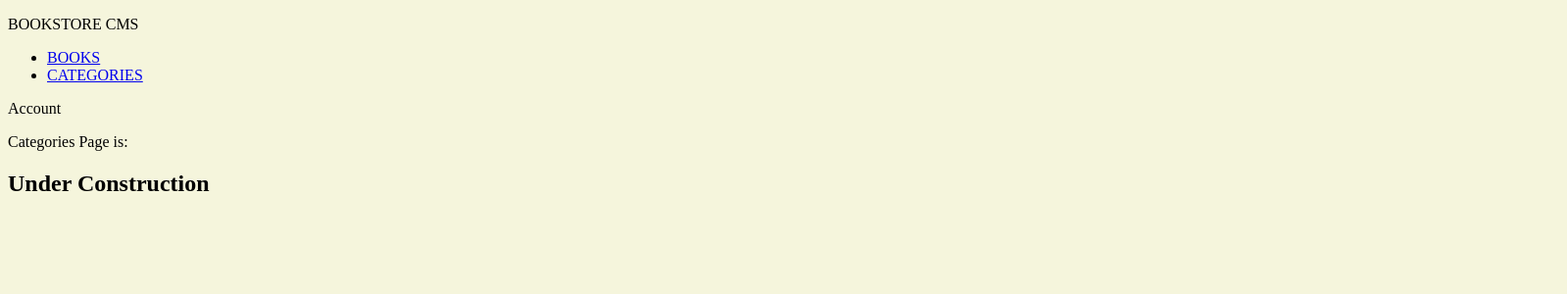
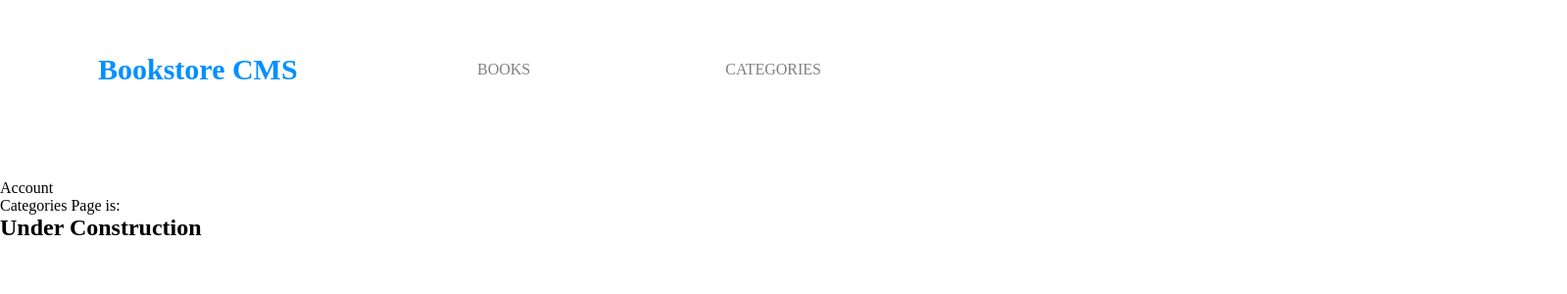
Before and after one commit to geekelo/bookstore-cms, a React (Create React App) app: page /categories in a window 1280 px wide. Shown: the top 300 px of the page at 98% size, 1599 px wide, since content can reach past the window. Built offline with nearby package versions, Linux system fonts and the light colour scheme.

Commit message:
Add styles for components

```diff
--- a/src/App.css
+++ b/src/App.css
@@ -1,3 +1,69 @@
-body {
-  background-color: beige;
+* {
+  padding: 0;
+  margin: 0;
 }
+
+li {
+  display: inline;
+  list-style: none;
+}
+
+.navContainer {
+  width: 87.5rem;
+  height: 5.938rem;
+  margin: 0 0 2.375rem;
+  padding: 1.438rem 6.188rem 1.688rem 6.25rem;
+  background-color: var(--white-two);
+  display: flex;
+  justify-content: flex-start;
+  align-items: center;
+}
+
+.Bookstore-CMS {
+  width: 15rem;
+  height: 2.313rem;
+  margin: 0.375rem 2.938rem 0.125rem 0;
+  font-family: Montserrat;
+  font-size: 1.875rem;
+  font-weight: bold;
+  font-stretch: normal;
+  font-style: normal;
+  line-height: normal;
+  letter-spacing: normal;
+  color: #0290ff;
+}
+
+.panel-bg {
+  width: 87.5rem;
+  height: 5.938rem;
+  margin: 0 0 2.375rem;
+  padding: 1.438rem 6.188rem 1.688rem 6.25rem;
+  background-color: var(--white-two);
+  text-decoration: none;
+  color: grey;
+}
+
+.Lesson-Panel {
+  width: 75rem;
+  height: 10.625rem;
+  margin: 2.313rem 6.25rem 0;
+  padding: 2rem 9.188rem 1.625rem 1.688rem;
+  border-radius: 4px;
+  border: solid 1px #e8e8e8;
+  background-color: #fff;
+}
+
+.School-of {
+  width: 7rem;
+  height: 1.125rem;
+  margin: 0 4rem 0 0;
+  opacity: 0.5;
+  font-family: Montserrat;
+  font-size: 0.875rem;
+  font-weight: bold;
+  font-stretch: normal;
+  font-style: normal;
+  line-height: normal;
+  letter-spacing: normal;
+  color: #121212;
+}
--- a/src/components/bookitem.js
+++ b/src/components/bookitem.js
@@ -14,8 +14,9 @@ function BookItem({
     return null;
   }
   return (
-    <li>
-      <p>{category}</p>
+    <li className="Lesson-Panel">
+      <div>
+        <p className="SchhSchool-of Text-Style-9">{category}</p>
         <h2>{title}</h2>
         <p>{author}</p>
         <button
@@ -27,6 +28,7 @@ function BookItem({
         >
           Delete
         </button>
+      </div>
     </li>
   );
 }
--- a/src/components/booklist.js
+++ b/src/components/booklist.js
@@ -8,6 +8,11 @@ function BookList() {
   const booksObj = useSelector((state) => state.book.value);
   const dispatch = useDispatch();
 
+  useEffect(() => {
+    dispatch(fetchBooks());
+  }, [dispatch]);
+
+  // Fetch data whenever the booksObj changes (after post or delete)
   useEffect(() => {
     dispatch(fetchBooks());
   }, [dispatch]);
--- a/src/components/navbar.js
+++ b/src/components/navbar.js
@@ -3,11 +3,13 @@ import { NavLink } from 'react-router-dom';
 function Navbar() {
   return (
     <nav>
-      <div>
-        <p>BOOKSTORE CMS</p>
+      <div className="navContainer">
+        <span className="Bookstore-CMS Text-Style-3">
+          Bookstore CMS
+        </span>
         <ul>
-          <li><NavLink to="/">BOOKS</NavLink></li>
-          <li><NavLink to="/categories">CATEGORIES</NavLink></li>
+          <li><NavLink className="panel-bg" to="/">BOOKS</NavLink></li>
+          <li><NavLink className="panel-bg" to="/categories">CATEGORIES</NavLink></li>
         </ul>
       </div>
       <p>Account</p>
--- a/src/components/redux/books/books.js
+++ b/src/components/redux/books/books.js
@@ -70,11 +70,17 @@ const bookReducer = createSlice({
         status: 'Saving',
         error: null,
       }))
-      .addCase(postBook.fulfilled, (state, action) => ({
-        ...state,
-        status: 'Successfully Saved',
-        value: [...state.value, action.payload],
-      }))
+      .addCase(postBook.fulfilled, (state, action) => {
+        const newItemId = Object.keys(action.payload)[0];
+        return {
+          ...state,
+          status: 'Successfully Saved',
+          value: {
+            ...state.value,
+            [newItemId]: action.payload[newItemId],
+          },
+        };
+      })
       .addCase(postBook.rejected, (state) => ({
         ...state,
         status: 'Saving Failed',
```
Lines whose indentation alone changed are shown as unchanged.
